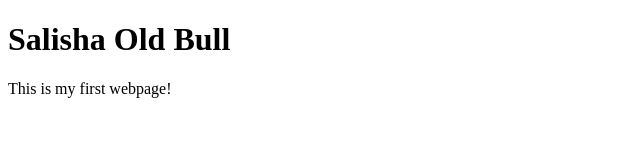
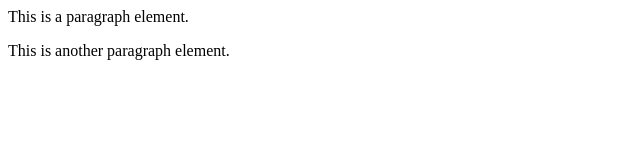
Before and after one commit to soldbull/web-dev-hw, a plain HTML site: page assignment-03/index.html in a window 1280 px wide. Shown: the whole page, without its empty margins (0-640 px from the left). Drawn offline with Linux system fonts and the light colour scheme.

Commit message:
Uploaded official assignment-03 file
This is the file that is meant to be in this repo

```diff
--- a/assignment-03/index.html
+++ b/assignment-03/index.html
@@ -1,11 +1,3 @@
-<!DOCTYPE html>
-<html>
-  <head>
-    <title>My First Page</title>
-  </head>
+<p>This is a paragraph element.</p>
 
-  <body>
-    <h1>Salisha Old Bull</h1>
-
-    <p>This is my first webpage!</p>
-</html>
+<p>This is another paragraph element.</p>
```
Also changed, not shown: assignment-03/imgages/screenshot-assignment03.png (added), 1 other file.
